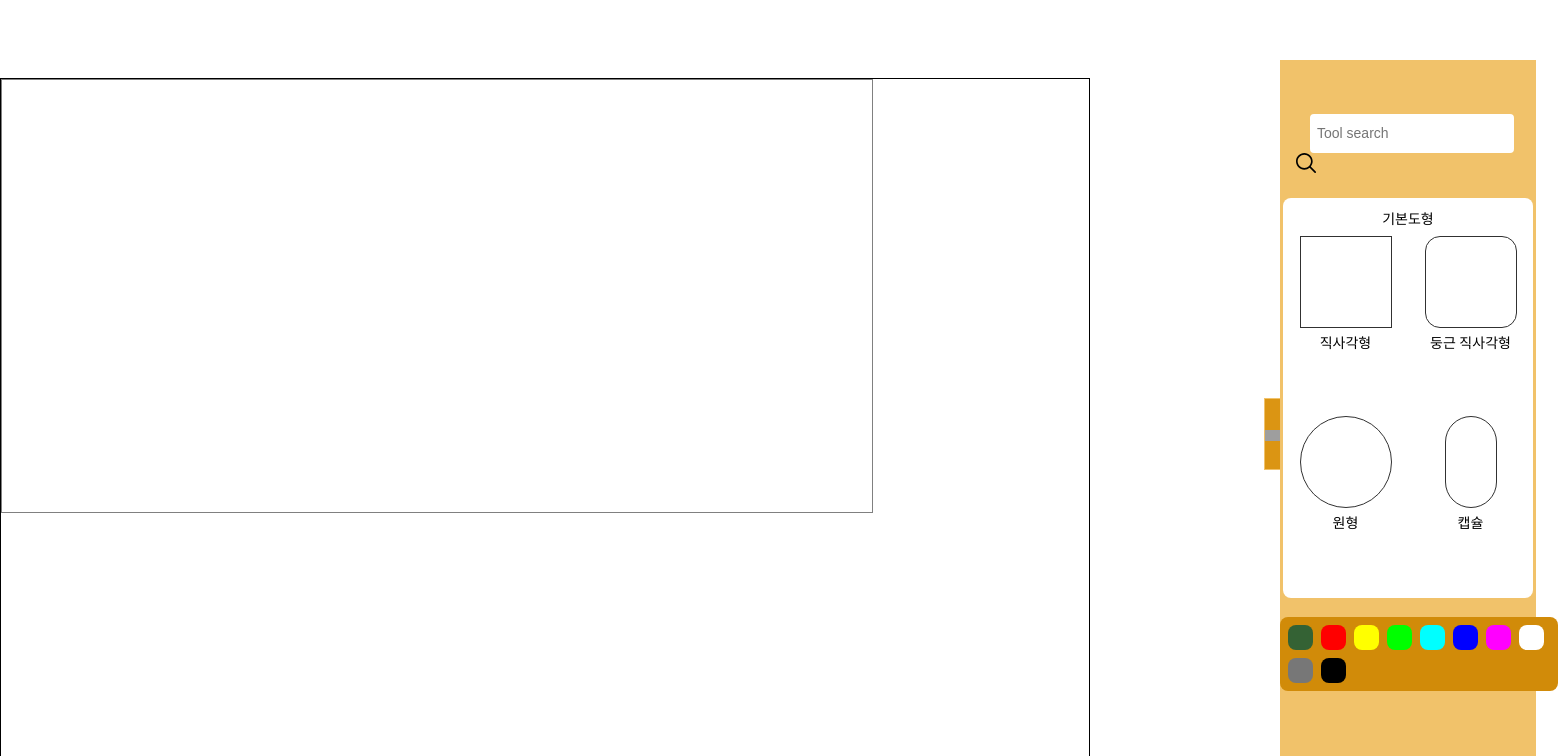
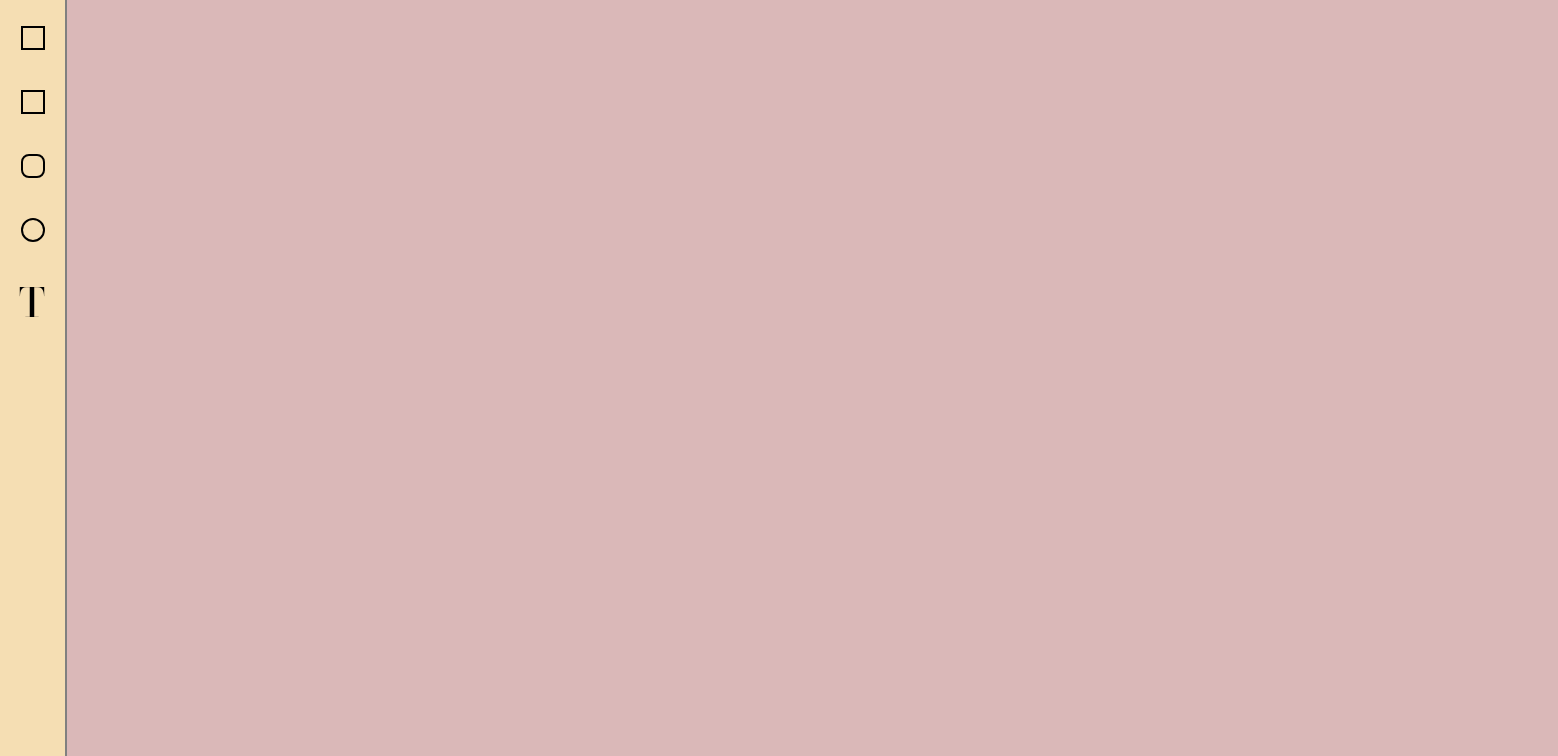
Before and after one commit to D0KKAEl3I/WebMaker, a Next.js app in the folder client-side/: page / in a window 1280 px wide. Shown: the top 756 px of the page, 1558 px wide, since content can reach past the window. Built offline with nearby package versions, Linux system fonts and the light colour scheme; grey boxes are pictures that could not be loaded.

Commit message:
오른쪽  Shapes 메뉴 틀 완성

```diff
--- a/client-side/src/components/ShapeMenu/Shape/index.js
+++ b/client-side/src/components/ShapeMenu/Shape/index.js
@@ -9,7 +9,7 @@ export default function Shape({ title, type, className, style, onClick }) {
             return styles.round;
         } else if (type == "capsule") {
             return styles.capsule;
-        } else if (type == "diamond") {
+        } else if (type == "diamond") {``
             return styles.diamond;
         }
     }
--- a/client-side/src/components/ShapeMenu/index.js
+++ b/client-side/src/components/ShapeMenu/index.js
@@ -3,6 +3,7 @@ import { useState } from 'react'
 import Input from 'components/Input'
 import Shape from 'components/ShapeMenu/Shape'
 import ColorBlock from 'components/ShapeMenu/ColorBlock'
+import RightShapeMenu from 'components/Shapemenu2'
 export default function ShapeMenu({ create, change, color }) {
     const [show, setShow] = useState(true)
 
--- /dev/null
+++ b/client-side/src/components/Shapemenu2/Shapemenu2.module.css
@@ -0,0 +1,30 @@
+ @import url('https://fonts.googleapis.com/css2?family=Bodoni+Moda:wght@500&display=swap');
+.rightmenu2{
+    padding-top: 26px;
+    width: 65px;
+    height: 100vh;
+    background-color: wheat;
+    border-right:2px gray solid ;
+}
+.shape, .square,.roundsquare,.round{
+    border: 2px solid #000000;
+    /* position: absolute; */
+    display: flex;
+    flex-direction: row;
+    width: 20px;
+    height: 20px;
+    margin: 0 auto 40px auto ;
+}
+.roundsquare {
+    border-radius: 8px;
+}
+.round {
+    border-radius: 50%;
+}
+.textlogo{
+    font-family: 'Bodoni Moda', serif;
+    font-size: 2.5em;
+    margin-left: 19px;
+    margin-top: -10px;
+
+}
--- /dev/null
+++ b/client-side/src/components/Shapemenu2/index.js
@@ -0,0 +1,12 @@
+import styles from './Shapemenu2.module.css'
+export default function Shapemenu2(){
+    return(
+        <div className={styles.rightmenu2}>
+            <div className={styles.shape}></div>
+            <div className={styles.square}></div>
+            <div className={styles.roundsquare}></div>
+            <div className={styles.round}></div>
+            <div className={styles.textlogo}>T</div>
+
+        </div>
+    )}
--- a/client-side/src/layouts/App/global.css
+++ b/client-side/src/layouts/App/global.css
@@ -10,4 +10,5 @@ img {
 
 html {
     overflow: hidden;
+    background-color: rgb(218, 184, 184) ;
 }
--- a/client-side/src/layouts/Index/index.js
+++ b/client-side/src/layouts/Index/index.js
@@ -3,6 +3,7 @@ import Pallete from 'components/Drawable/Pallete'
 import Shape from 'components/Drawable/Shape'
 import styles from './index.module.css'
 import ShapeMenu from 'components/ShapeMenu'
+import SideMenu from 'components/Shapemenu2'
 
 export default function Index() {
 
@@ -18,12 +19,14 @@ export default function Index() {
 
     return (
         <div>
-            <Pallete>
+            <SideMenu></SideMenu>
+
+            {/* <Pallete>
                 {
                     divs.map(i => i)
                 }
-            </Pallete>
-            <ShapeMenu create={makeDiv} change={setColor} color={color}></ShapeMenu>
+            </Pallete> */}
+            {/* <ShapeMenu create={makeDiv} change={setColor} color={color}></ShapeMenu> */}
         </div>
     )
 }
```
Also changed, not shown: client-side/public/img/Editing-Text-icon.png (added), 1 other file (tests, documents, lock files or other folders).
